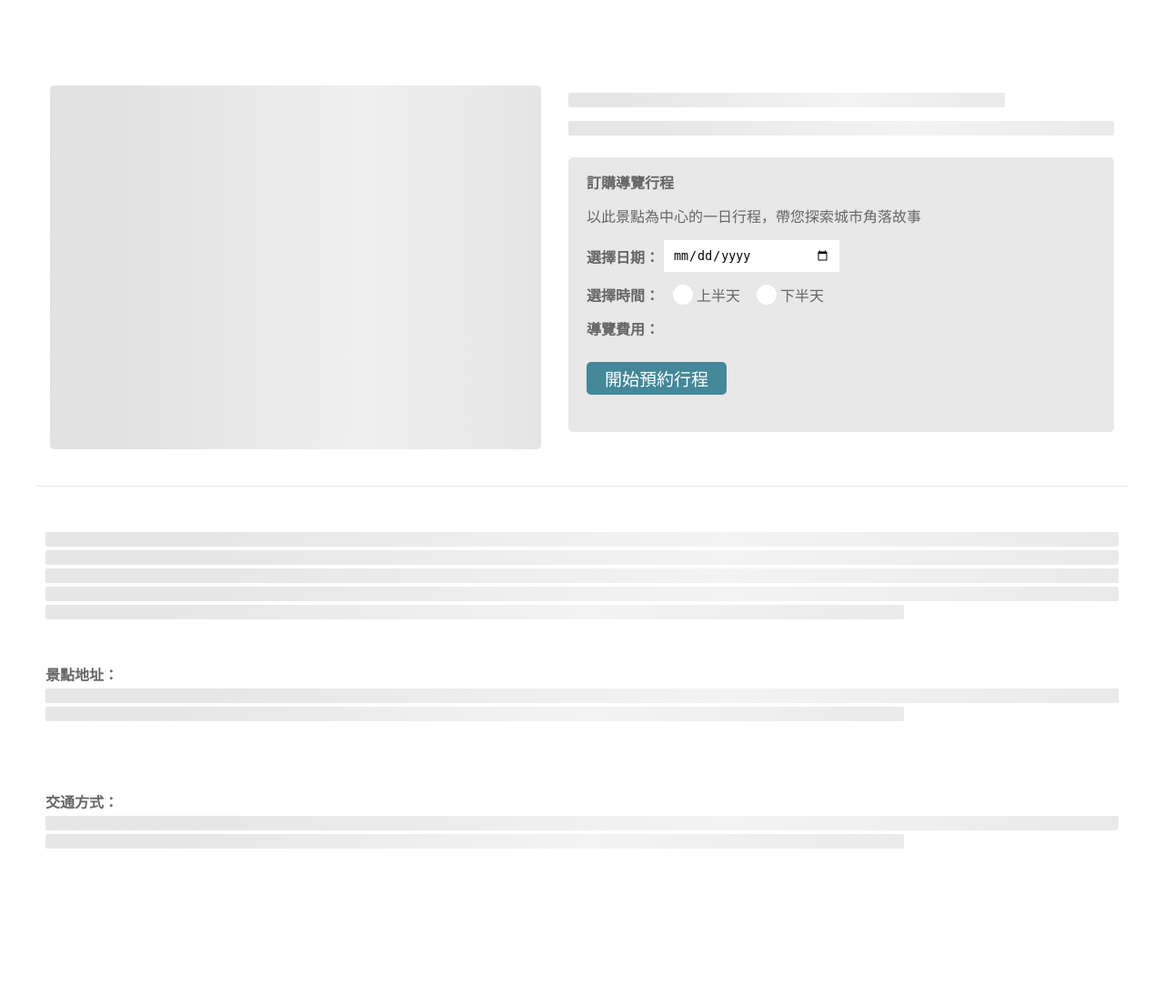
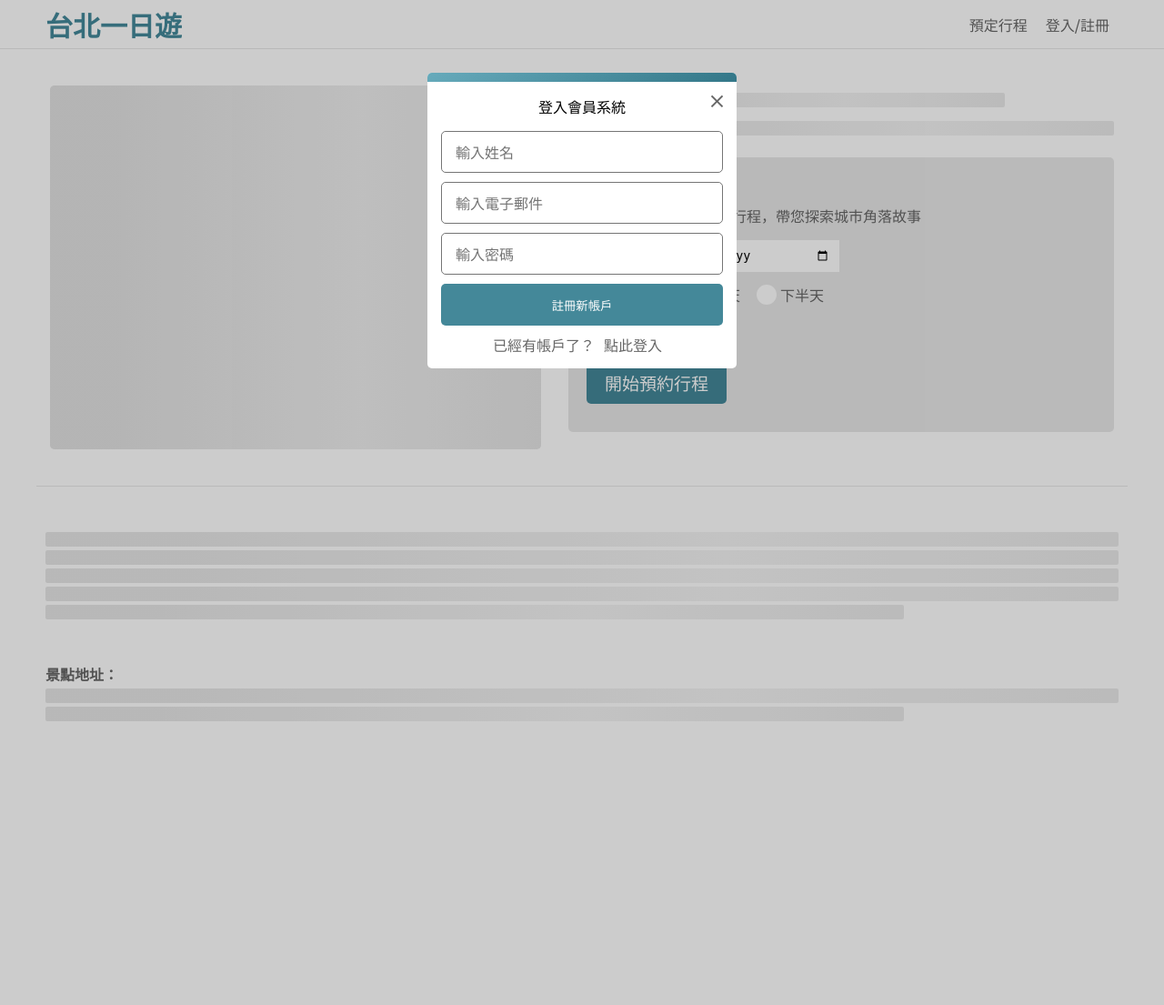
Before and after one commit to yiyun-liao/bootcamp-work-taipei-day-trip, a FastAPI app: page /attraction/1 in a window 1280 px wide. Shown: the whole page at 91% size. After the commit the page ends 793 px from the top, so only its background shows below. Run offline with FastAPI, Linux system fonts and the light colour scheme; data that the repository does not hold is empty.

Commit message:
pop-up style

```diff
--- a/static/header.html
+++ b/static/header.html
@@ -1,3 +1,40 @@
+<div id="login-pop" style="display: none;">
+    <div class="pop-container">
+        <div class="gradient-style"></div>
+        <div class="pop-body">
+            <i class="mdi mdi-close"></i>
+            <p class="pop-title h3">登入會員系統</p>
+            <div class="pop-input">
+                <input class="body-med" type="text" name="login_mail" id="login_mail" placeholder="輸入電子信箱" autocomplete="username">
+                <input class="body-med" type="text" name="login_password" id="login_password" placeholder="輸入密碼" autocomplete="new-password">
+                <button class="btn-med-solid">登入帳戶</button>
+                <div class="pop-more">
+                    <p>還沒有帳戶？</p>
+                    <p class="btn-med-plain">點此註冊</p>
+                </div>
+            </div>
+        </div>
+    </div>
+</div>
+<div id="signup-pop">
+    <div class="pop-container">
+        <div class="gradient-style"></div>
+        <div class="pop-body">
+            <i class="mdi mdi-close"></i>
+            <p class="pop-title h3">登入會員系統</p>
+            <div class="pop-input">
+                <input class="body-med" type="text" name="signup_username" id="signup_username" placeholder="輸入姓名">
+                <input class="body-med" type="text" name="signup_mail" id="signup_mail" placeholder="輸入電子郵件" autocomplete="username">
+                <input class="body-med" type="text" name="signup_password" id="signup_password" placeholder="輸入密碼" autocomplete="new-password">
+                <button class="btn-med-solid">註冊新帳戶</button>
+                <div class="pop-more">
+                    <p>已經有帳戶了？</p>
+                    <p class="btn-med-plain">點此登入</p>
+                </div>
+            </div>
+        </div>
+    </div>
+</div>
 <header>
     <nav>
         <h2>台北一日遊</h2>
--- a/static/script/components/HeaderAndFooter.js
+++ b/static/script/components/HeaderAndFooter.js
@@ -1,9 +1,30 @@
-export function renderHeaderAndFooter(){
-    fetch("static/header.html")
-        .then(response => response.text())
-        .then(html =>{
-            document.body.insertAdjacentElement('afterbegin', html);
-        })
+export async function renderHeaderAndFooter(){
+    try{
+        const response = await fetch("/static/header.html")
+        const html = await response.text();
+        console.log('Fetched header:', html);
+        document.body.insertAdjacentHTML('afterbegin', html);
+        setHeaderAction()
+    } catch(error){
+        console.error('Error fetching data:', error);
+    }
+
+    const footer = document.createElement('footer');
+    footer.innerHTML=`
+    <div>
+    <p class="body-bold">COPYRIGHT © 2021 台北一日遊</p>
+    </div>
+    `;
+    document.body.appendChild(footer);
+
+    }
+
+function setHeaderAction(){
+    document.querySelector('header nav h2').addEventListener('click', ()=>{
+        window.location.href='/';
+    })
+
+}
     // const header = document.createElement('header');
     // header.innerHTML=`
     //     <nav>
@@ -15,15 +36,3 @@ export function renderHeaderAndFooter(){
     //     </nav>
     // `;
     // document.body.prepend(header);
-    document.body.appendChild(footer);
-
-    const footer = document.createElement('footer');
-    footer.innerHTML=`
-        <div>
-            <p class="body-bold">COPYRIGHT © 2021 台北一日遊</p>
-        </div>
-    `;
-    document.querySelector('header nav h2').addEventListener('click', ()=>{
-        window.location.href='/';
-    })
-}
--- a/static/style/global.css
+++ b/static/style/global.css
@@ -15,6 +15,7 @@
 
     --color-neutral-500:#AABBCC;
 
+    --color-black-200:#00000033;
     --color-black-600: #00000099;
     --color-black-900: #000000;
 
@@ -211,6 +212,7 @@ footer > div{
 /* button med-solid */
 .btn-med-solid{
     padding: 10px 20px;
+    height: 46px;
     border-radius: 5px;
     color: var(--color-white-900);
     background-color: var(--color-cyan-70);
@@ -259,3 +261,108 @@ footer > div{
     background-color: var(--color-cyan-20);
     color: var(--color-cyan-70);
 }
+
+/* login and signup pop-up */
+#login-pop, #signup-pop{
+    width: 100vw;
+    height: 100vh;
+    background-color: var(--color-black-200);
+    position: fixed;
+    z-index: 101;
+    left: 0;
+    top: 0;
+}
+
+.pop-container{
+    max-width: 340px;
+    background-color: var(--color-white-900);
+    border-radius: 5px;
+    overflow: hidden;
+    margin: 80px auto 0 auto;
+}
+
+.gradient-style{
+    background: var(--color-gradient-cyan-500);
+    height: 10px;
+}
+
+.pop-body{
+    display: flex;
+    flex-direction: column;
+    position: relative;
+    padding: 15px;
+}
+
+.pop-body > i{
+    position: absolute;
+    top:10px;
+    right: 10px;
+}
+
+.pop-title{
+    text-align: center;
+    padding-bottom: 15px;
+}
+
+
+.pop-body i.mdi{
+    font-size: 23px;
+    width: 23px;
+    height: 23px;
+    display: flex;
+    justify-content: center;
+    align-items: center;
+    border-radius: 50%;
+    color: var(--color-gray-70);
+}
+
+.pop-body i.mdi:hover{
+    border: 1px solid var(--color-cyan-50);
+    color: var(--color-cyan-70);
+}
+
+.pop-body i.mdi:active{
+    border: 1px solid var(--color-gray-70);
+    color: var(--color-gray-70);
+}
+
+.pop-input{
+    display: flex;
+    flex-direction: column;
+    gap: 10px;
+}
+
+.pop-input .btn-med-solid{
+    width: 100%;
+}
+
+.pop-input input{
+    width: 100%;
+    height: 46px;
+    padding: 15px;
+    color: var(--color-gray-50);
+    border-radius: 5px;
+    border: 1px solid var(--color-gray-50);
+    outline: none;
+}
+
+.pop-input input::placeholder{
+    color: var(--color-gray-50);
+}
+
+.pop-input input:hover{
+    border: 1px solid var(--color-cyan-50);
+}
+
+.pop-input input:focus{
+    border: 1px solid var(--color-cyan-70);
+}
+
+.pop-more{
+    margin: auto;
+    display: flex;
+    gap: 0;
+    color: var(--color-gray-70);
+    height: 22px;
+    align-items: center;
+}
```
